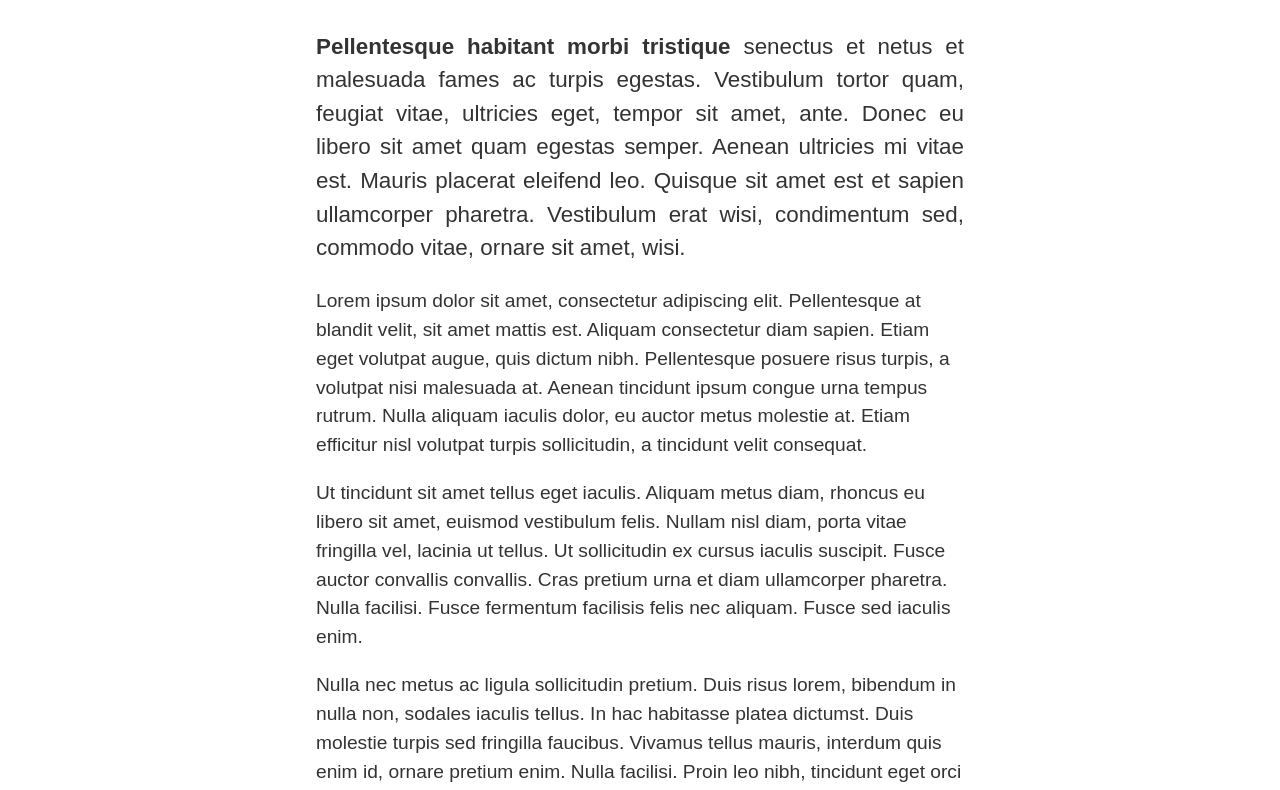
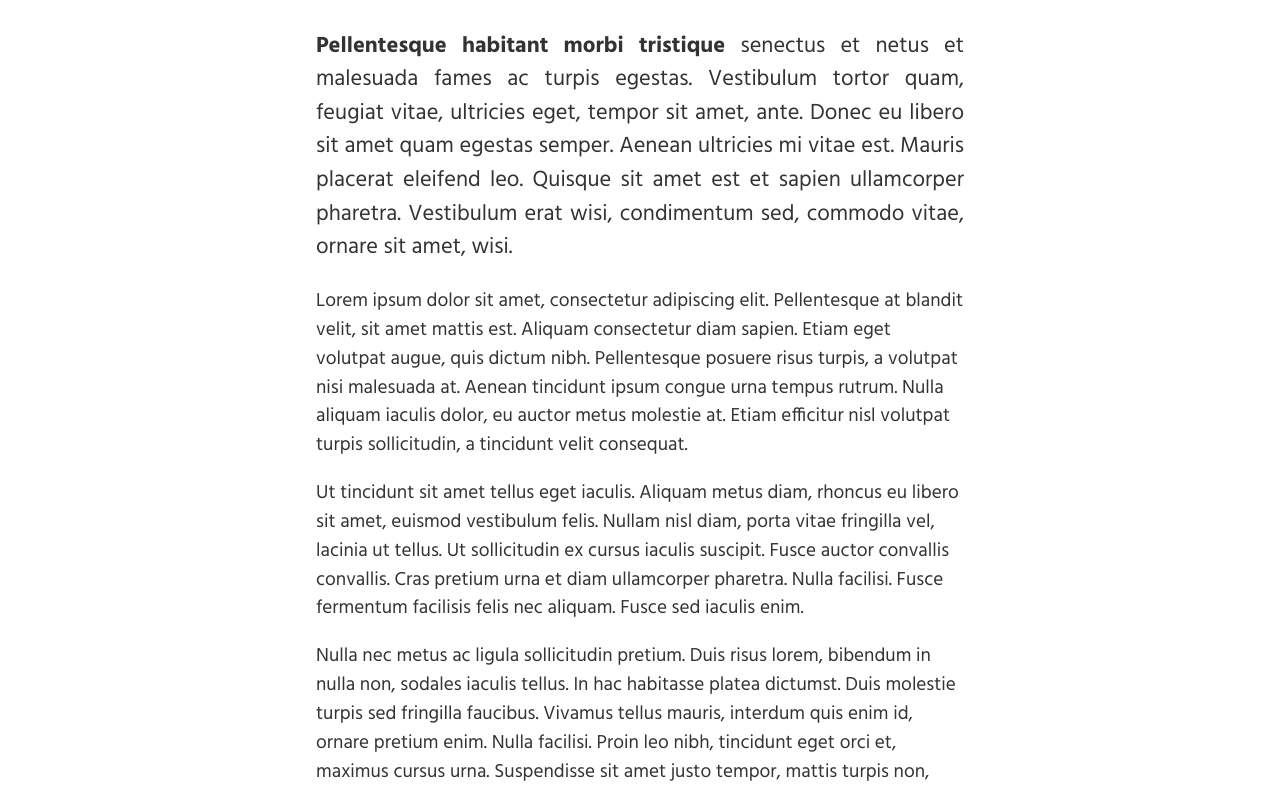
Before and after one commit to SomeHats/dobetterbius.com, a website built with Parcel: page src/index.html in a window 1280 px wide. Shown: the part 264-1054 px from the top of the page. Built offline with nearby package versions, Linux system fonts and the light colour scheme.

Commit message:
make parcel a dev dep, enable google font

```diff
--- a/package.json
+++ b/package.json
@@ -5,12 +5,14 @@
   "main": "index.js",
   "scripts": {
     "start": "parcel serve src/index.html",
-    "build": "parcel build src/index.html --out-dir dist --public-url / --experimental-scope-hoisting"
+    "build": "parcel build src/index.html --out-dir dist --public-url ./ --experimental-scope-hoisting"
   },
   "author": "Alex Dytrych <alex@dytry.ch>",
   "license": "ISC",
   "dependencies": {
-    "normalize.css": "^8.0.0",
+    "normalize.css": "^8.0.0"
+  },
+  "devDependencies": {
     "parcel-bundler": "^1.9.7"
   }
 }
--- a/src/index.html
+++ b/src/index.html
@@ -8,7 +8,7 @@
   <meta name="author" content="Lois Shearing">
   <meta name="description" content="description here">
   <meta name="keywords" content="keywords,here">
-  <!-- <link href="https://fonts.googleapis.com/css?family=Hind:400,700|Montserrat:500,900" rel="stylesheet"> -->
+  <link href="https://fonts.googleapis.com/css?family=Hind:400,700|Montserrat:500,900" rel="stylesheet">
   <link href="./style.css" rel="stylesheet">
 </head>
 
```
Also changed, not shown: 1 other file.
